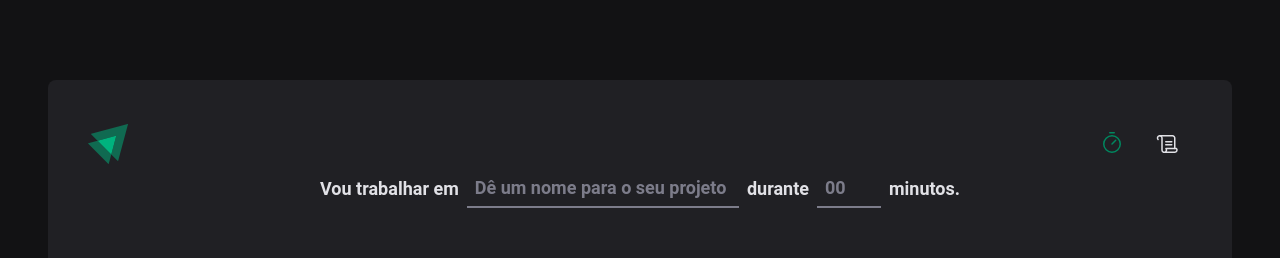
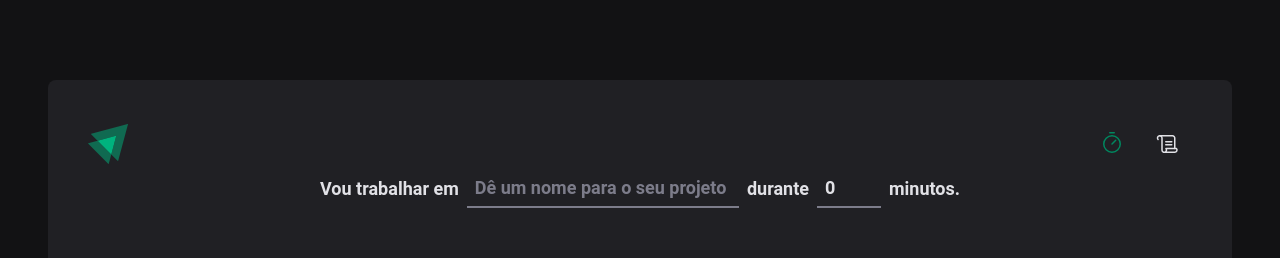
Before and after one commit to Emerson-lab/pomodoroBeluga, a React (Vite) app: page / in a window 1280 px wide. Shown: the top 258 px of the page. Built offline with nearby package versions, Linux system fonts and the light colour scheme.

Commit message:
add hook form lib

```diff
--- a/package.json
+++ b/package.json
@@ -10,11 +10,14 @@
     "lint": "eslint src --ext .ts,.tsx"
   },
   "dependencies": {
+    "@hookform/resolvers": "^2.9.10",
     "phosphor-react": "^1.4.1",
     "react": "^18.2.0",
     "react-dom": "^18.2.0",
+    "react-hook-form": "^7.39.1",
     "react-router-dom": "^6.4.2",
-    "styled-components": "^5.3.6"
+    "styled-components": "^5.3.6",
+    "zod": "^3.19.1"
   },
   "devDependencies": {
     "@rocketseat/eslint-config": "^1.1.3",
--- a/src/pages/Home/index.tsx
+++ b/src/pages/Home/index.tsx
@@ -7,18 +7,49 @@
   StartCountdownButton,
   TaskInput
 } from "./styles";
+
 import { Play } from "phosphor-react";
+import { useForm } from 'react-hook-form';
+import { zodResolver } from '@hookform/resolvers/zod';
+import zod from "zod";
+
+const newCycleFormValidationSchema = zod.object({
+  task: zod.string().min(1, 'informe a tarefa'),
+  minutesAmount: zod
+  .number()
+  .min(5, "minimo de 5 min")
+  .max(60, 'Ciclo máximo de 60 min')
+})
+
+type NewCycleFormData = zod.infer<typeof newCycleFormValidationSchema>
 
 export default function Home() {
+  const { register, handleSubmit, watch, reset } = useForm<NewCycleFormData>({
+    resolver: zodResolver(newCycleFormValidationSchema),
+    defaultValues: {
+     task: '',
+     minutesAmount: 0,
+    }
+  });
+
+  function handleCreateNewCycle(data: NewCycleFormData) {
+    console.log(data)
+    reset();
+  }
+
+  const task = watch('task');
+  const isSubmitDisabled = !task
+
   return (
     <HomeContainer>
-      <form action="">
+      <form onSubmit={handleSubmit(handleCreateNewCycle)} action="">
         <FormContainer>
           <label htmlFor="task">Vou trabalhar em</label>
           <TaskInput
             id="task"
+            list="task-suggestions"
             placeholder="Dê um nome para o seu projeto"
-            list="task-suggestions"
+            {...register('task')}
           />
 
           <datalist id="task-suggestions">
@@ -35,9 +66,9 @@
             placeholder="00"
             step={5}
             min={5}
-            max={60}
+            // max={60}
+            {...register('minutesAmount', { valueAsNumber: true })}
           />
-
           <span>minutos.</span>
         </FormContainer>
 
@@ -49,7 +80,7 @@
           <span>0</span>
         </CountdownContainer>
 
-        <StartCountdownButton disabled type="submit">
+        <StartCountdownButton disabled={isSubmitDisabled} type="submit">
           <Play size={24} />
           Começar
         </StartCountdownButton>
```
Also changed, not shown: 1 other file (tests, documents, lock files or other folders).
